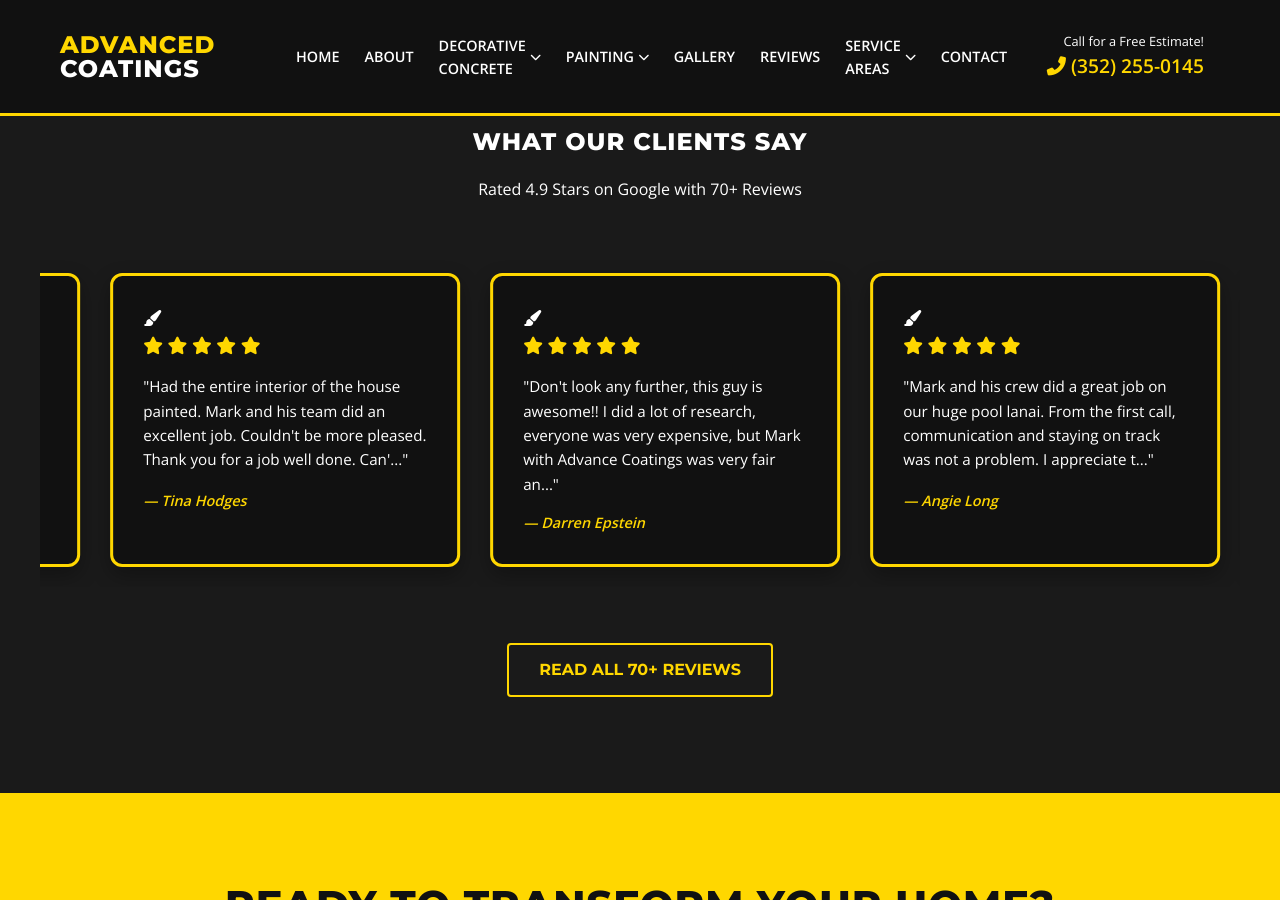
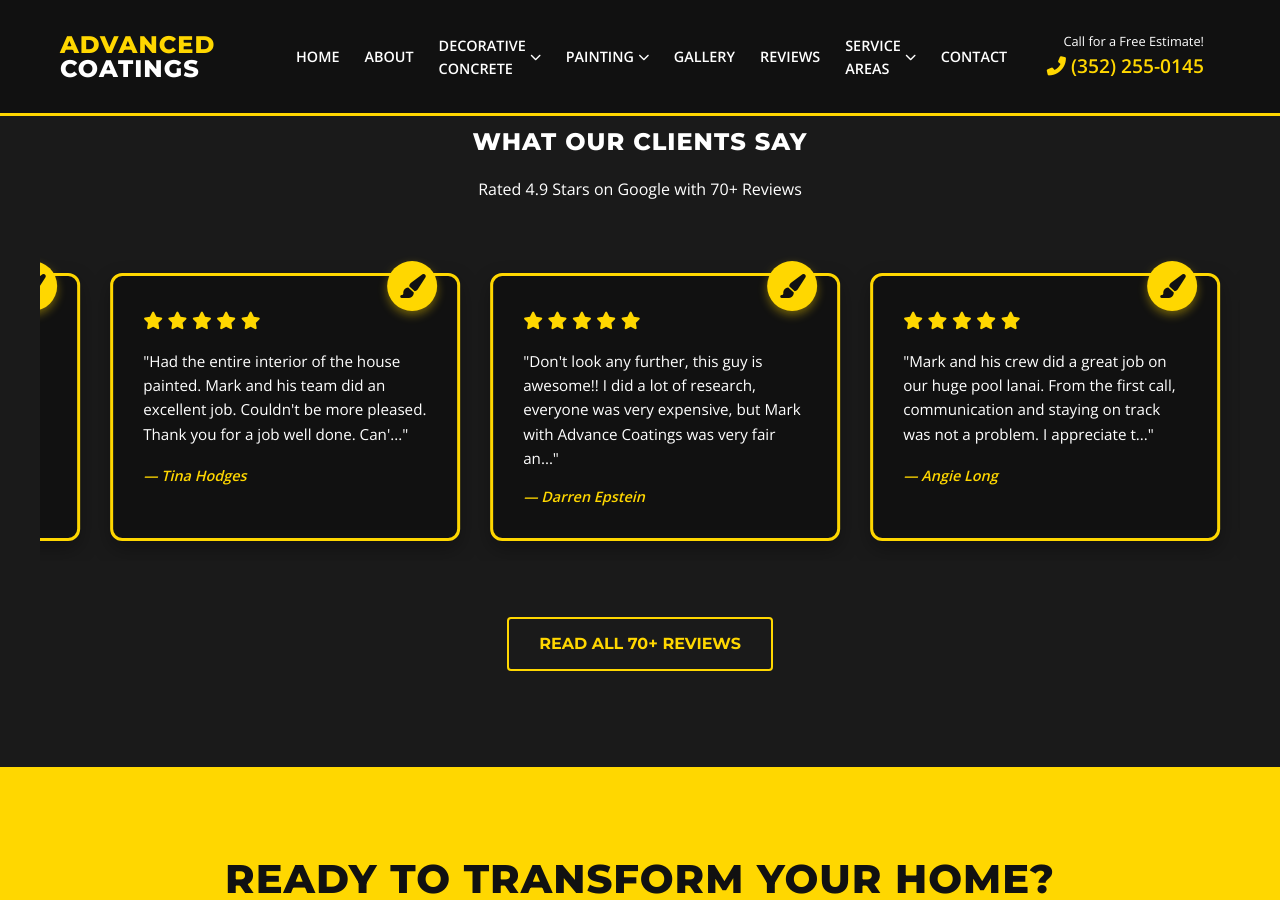
Before and after one commit to JamesBrownR/Advance-Coatings, a Jekyll site: the page built from index.html, in a window 1280 px wide and 900 px high, scrolled down 4479 px. Built offline with Jekyll 4.4.1, drawn with Linux system fonts in a browser that asks for light colours.

Commit message:
Update styles.html

```diff
--- a/_includes/styles.html
+++ b/_includes/styles.html
@@ -757,7 +757,24 @@
     background: var(--primary-yellow);
     border-radius: 50%;
 }
+.paint-brush-icon {
+    position: absolute;
+    top: -15px;
+    right: 20px;
+    width: 50px;
+    height: 50px;
+    background: var(--primary-yellow);
+    border-radius: 50%;
+    display: flex;
+    align-items: center;
+    justify-content: center;
+    box-shadow: 0 4px 10px rgba(255, 215, 0, 0.4);
+}
 
+.paint-brush-icon i {
+    font-size: 1.5rem;
+    color: var(--darker-bg);
+}
   .review-card-scroll .stars {
     color: var(--primary-yellow);
     margin-bottom: 15px;
```
